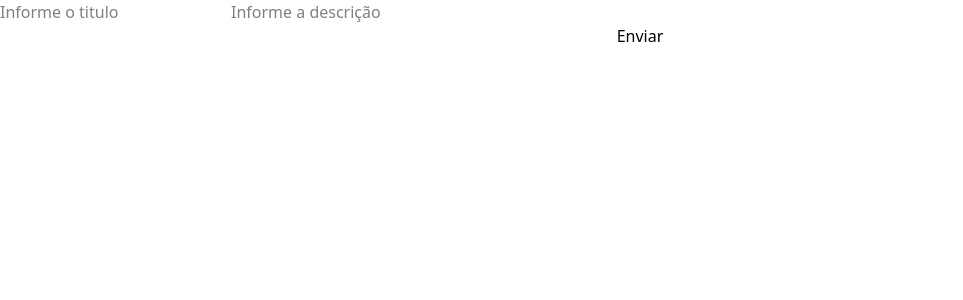
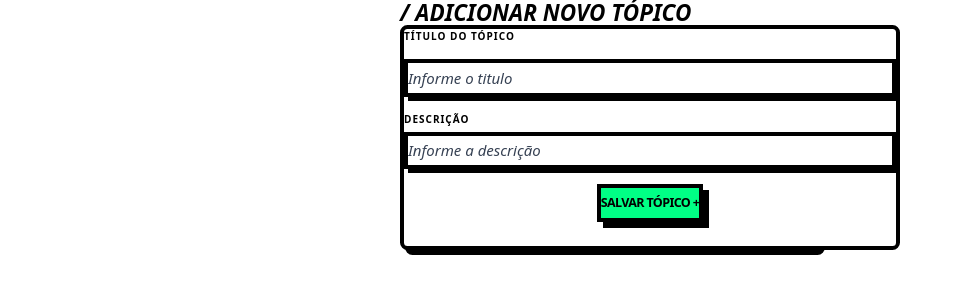
Before and after one commit to matsoaresp/gerenciamento-estudos-front, a Next.js app: page /topicos in a window 1280 px wide. Shown: the top 300 px of the page, without its empty margins (0-963 px from the left). Built offline with nearby package versions, Linux system fonts and the light colour scheme.

Commit message:
fix: corrigindo os estilos

```diff
--- a/src/features/materias/components/ListaMaterias.tsx
+++ b/src/features/materias/components/ListaMaterias.tsx
@@ -1,27 +1,32 @@
 import React from 'react';
 
-type MateriasProps = {
+
+
+export type Materia = {
   id: number;
   nome: string;
   descricao?: string;
 };
 
-export function ListaMaterias({ materias }: { materias: MateriasProps[] }) {
+// Adicionamos a prop 'onCriarTopico' para receber a função que abre o modal
+type ListaMateriasProps = {
+  materias: Materia[];
+  onCriarTopico: (materia: Materia) => void;
+};
+
+export function ListaMaterias({ materias, onCriarTopico }: ListaMateriasProps) {
   return (
-    <div className="min-h-screen  p-6 md:p-12 font-sans">
+    <div className="w-full font-sans">
       <div className="max-w-3xl mx-auto">
-
         <h1 className="text-4xl font-black text-black mb-12 tracking-tight uppercase italic">
           / Minhas Matérias
         </h1>
 
         <div className="grid gap-8">
           {materias.map((materia, index) => (
-            <div
-              key={materia.id}
-              className="relative group"
-            >
+            <div key={materia.id} className="relative group">
               <div className="absolute inset-0 bg-black rounded-lg translate-x-2 translate-y-2 group-hover:translate-x-1 group-hover:translate-y-1 transition-transform"></div>
+
               <div className="relative bg-white border-4 border-black rounded-lg p-6 flex flex-col md:flex-row items-start md:items-center justify-between gap-6 overflow-hidden">
 
                 <div className="absolute -right-4 -top-4 text-8xl font-black text-gray-100 -z-10 select-none">
@@ -39,9 +44,7 @@ export function ListaMaterias({ materias }: { materias: MateriasProps[] }) {
 
                 <button
                   className="bg-[#332FD0] text-white border-2 border-black px-6 py-3 font-bold uppercase tracking-widest shadow-[4px_4px_0px_0px_rgba(0,0,0,1)] hover:shadow-none hover:translate-x-[2px] hover:translate-y-[2px] transition-all active:bg-[#242193]"
-                  onClick={() => {
-                    window.location.href = `/topicos/?materiaId=${materia.id}`;
-                  }}
+                  onClick={() => onCriarTopico(materia)} // CHAMA A FUNÇÃO EM VEZ DE REDIRECIONAR
                 >
                   Criar Tópico
                 </button>
--- a/src/features/materias/forms/MateriaForm.tsx
+++ b/src/features/materias/forms/MateriaForm.tsx
@@ -1,21 +1,24 @@
 'use client';
 import { useEffect, useState } from "react";
 import { toast, Toaster } from "sonner";
-import { ListaMaterias } from "../components/ListaMaterias";
+import { ListaMaterias, Materia } from "../components/ListaMaterias";
 import { criarMateria } from "../service/CriarMateria";
 import { listarMaterias } from "../service/ListarMateria";
 import { MateriasForm } from "../components/MateriasForm";
 
-interface Materia {
-    id: number;
-    nome: string;
-    descricao: string;
-}
+
 
 export function MateriaForm() {
     const [nome, setNome] = useState('');
     const [descricao, setDescricao] = useState('');
     const [materias, setMaterias] = useState<Materia[]>([]);
+    const [materiaSelecionada, setMateriaSelecionada] = useState<Materia | null>(null);
+    const [isModalAberto, setIsModalAberto] = useState(false);
+
+    const abrirModalTopico = (materia: Materia) => {
+        setMateriaSelecionada(materia);
+        setIsModalAberto(true);
+};
 
     const handleSubmit = async () => {
         if (!nome.trim() || !descricao.trim()) {
@@ -67,14 +70,59 @@ export function MateriaForm() {
                     onChangeTitulo={(e) => setNome(e.target.value)}
                     onChangeDescricao={(e) => setDescricao(e.target.value)}
                     onClick={handleSubmit}
-
                     className="p-16"
                 />
             </div>
 
             <div className="w-full max-w-3xl">
-                <ListaMaterias materias={materias} />
+                <ListaMaterias onCriarTopico={abrirModalTopico} materias={materias}/>
             </div>
+
+            {isModalAberto && (
+            <div className="fixed inset-0 z-50 flex items-center justify-center ">
+
+                <div
+                    className="absolute inset-0 bg-black/50 backdrop-blur-sm "
+                    onClick={() => setIsModalAberto(false)}
+                />
+
+                <div className="relative bg-white border-8 border-black w-full max-w-2xl shadow-[12px_12px_0px_0px_rgba(0,0,0,1)]">
+
+
+
+
+                <div className="p-10 pt-14">
+                    <button
+                        onClick={() => setIsModalAberto(false)}
+                        className="absolute -top-6 -right-6 bg-red-500 text-white border-4 border-black w-12 h-12 font-black text-2xl hover:translate-x-1 hover:translate-y-1 hover:shadow-none transition-all"
+                    >
+                        X
+                    </button>
+
+                    <h3 className="text-3xl font-black uppercase mb-8 italic">
+                        / Novo Tópico: {materiaSelecionada?.nome}
+                    </h3>
+
+                    <form className="flex flex-col gap-8">
+                        <input
+                            placeholder="Título do Tópico"
+                            className="border-4 border-black p-4 text-xl font-bold outline-none shadow-[4px_4px_0px_0px_rgba(0,0,0,1)] focus:shadow-none transition-all"
+                        />
+                        <textarea
+                            placeholder="Conteúdo do tópico..."
+                            className="border-4 border-black p-4 text-lg font-medium h-40 outline-none shadow-[4px_4px_0px_0px_rgba(0,0,0,1)] focus:shadow-none transition-all"
+                        />
+                        <button
+                            type="button"
+                            className="bg-yellow-400 border-4 border-black py-4 font-black uppercase text-xl shadow-[6px_6px_0px_0px_rgba(0,0,0,1)] hover:shadow-none hover:translate-x-1 hover:translate-y-1 transition-all"
+                        >
+                            Salvar Tópico +
+                        </button>
+                    </form>
+                </div>
+                </div>
+            </div>
+        )}
         </div>
     );
 }
--- /dev/null
+++ b/src/features/topicos/components/TopicosForm.tsx
@@ -0,0 +1,67 @@
+'use client'
+import Button from "@/src/components/Button";
+
+type TopicosFormProps = {
+    titulo: string;
+    descricao?: string;
+    onChangeTitulo: (e: React.ChangeEvent<HTMLInputElement>) => void;
+    onChangeDescricao: (e: React.ChangeEvent<HTMLInputElement>) => void;
+    onClick: (e: React.MouseEvent<HTMLButtonElement>) => void;
+    className?: string;
+}
+
+export function TopicosForm({
+    titulo,
+    descricao,
+    onChangeTitulo,
+    onChangeDescricao,
+    onClick,
+    className
+}: TopicosFormProps) {
+    return (
+        <div className={`relative w-full max-w-2xl group ${className}`}>
+            <div className="absolute inset-0 bg-black rounded-xl translate-x-2 translate-y-2"></div>
+
+            <form className="relative bg-white border-4 border-black rounded-xl p-8 flex flex-col gap-6 h-90 w-200 p-20">
+                <div className="flex flex-col gap-6">
+                    <label className="font-black uppercase text-base tracking-widest text-black">Título do Tópico</label>
+                    <input
+                        onChange={onChangeTitulo}
+                        type="text"
+                        value={titulo}
+                        placeholder="Informe o titulo"
+                        className="border-4 border-black p-4 text-2xl font-bold outline-none h-15
+                                 placeholder:text-gray-700 leading-relaxed placeholder:italic placeholder:font-medium
+                                 focus:bg-yellow-50 focus:translate-x-1 focus:translate-y-1 transition-all
+                                 shadow-[4px_4px_0px_0px_rgba(0,0,0,1)] focus:shadow-none"
+                    />
+                </div>
+
+                <div className="flex flex-col gap-2">
+                    <label className="font-black uppercase text-base tracking-widest text-black">Descrição</label>
+                    <input
+                        onChange={onChangeDescricao}
+                        type="text"
+                        placeholder="Informe a descrição"
+                        value={descricao}
+
+                        className=" border-4 border-black p-4 text-2xl font-bold outline-none h-15
+                                 placeholder:text-gray-700 leading-relaxed placeholder:italic placeholder:font-medium
+                                 focus:bg-yellow-50 focus:translate-x-1 focus:translate-y-1 transition-all
+                                 shadow-[4px_4px_0px_0px_rgba(0,0,0,1)] focus:shadow-none "
+                    />
+                </div>
+                <Button
+                    onClick={onClick}
+                    type="button"
+                    text="Salvar Tópico +"
+                    className="mt-2 bg-[#00FF85] text-black border-4 border-black py-4 px-8 h-15 flex items-center
+                               text-xl font-black uppercase tracking-tighter
+                               shadow-[6px_6px_0px_0px_rgba(0,0,0,1)]
+                               hover:shadow-none hover:translate-x-1 hover:translate-y-1
+                               active:bg-[#00e677] transition-all"
+                />
+            </form>
+        </div>
+    )
+}
--- a/src/features/topicos/forms/TopicoForm.tsx
+++ b/src/features/topicos/forms/TopicoForm.tsx
@@ -1,9 +1,8 @@
 'use client';
-
-import { DefaultForm } from "@/src/components/DefaultForm";
 import { useState } from "react";
 import { toast, Toaster } from "sonner";
 import { CriarTopico } from "../service/CriarTopico";
+import { TopicosForm } from "../components/TopicosForm";
 
 
 interface Topico {
@@ -50,24 +49,22 @@ export function TopicoForm () {
         }
         setTitulo("")
         setDescricao("")
-
     }
 
 
     return (
-        <div>
-
+       <div className="min-h-screen  p-6 md:p-12 font-sans flex flex-col items-center gap-16">
+         <div className="w-full max-w-3xl">
+            <h2 className="text-4xl font-black uppercase mb-6 italic">/ Adicionar Novo Tópico</h2>
         <Toaster position="top-right"/>
-            <DefaultForm
+            <TopicosForm
             onClick={handleSubmit}
             titulo = {titulo}
             descricao = {descricao}
             onChangeTitulo={(e) => setTitulo(e.target.value)}
             onChangeDescricao={(e) => setDescricao(e.target.value)}
-            ></DefaultForm>
-
-
-
+            ></TopicosForm>
+        </div>
         </div>
     )
 }
```
